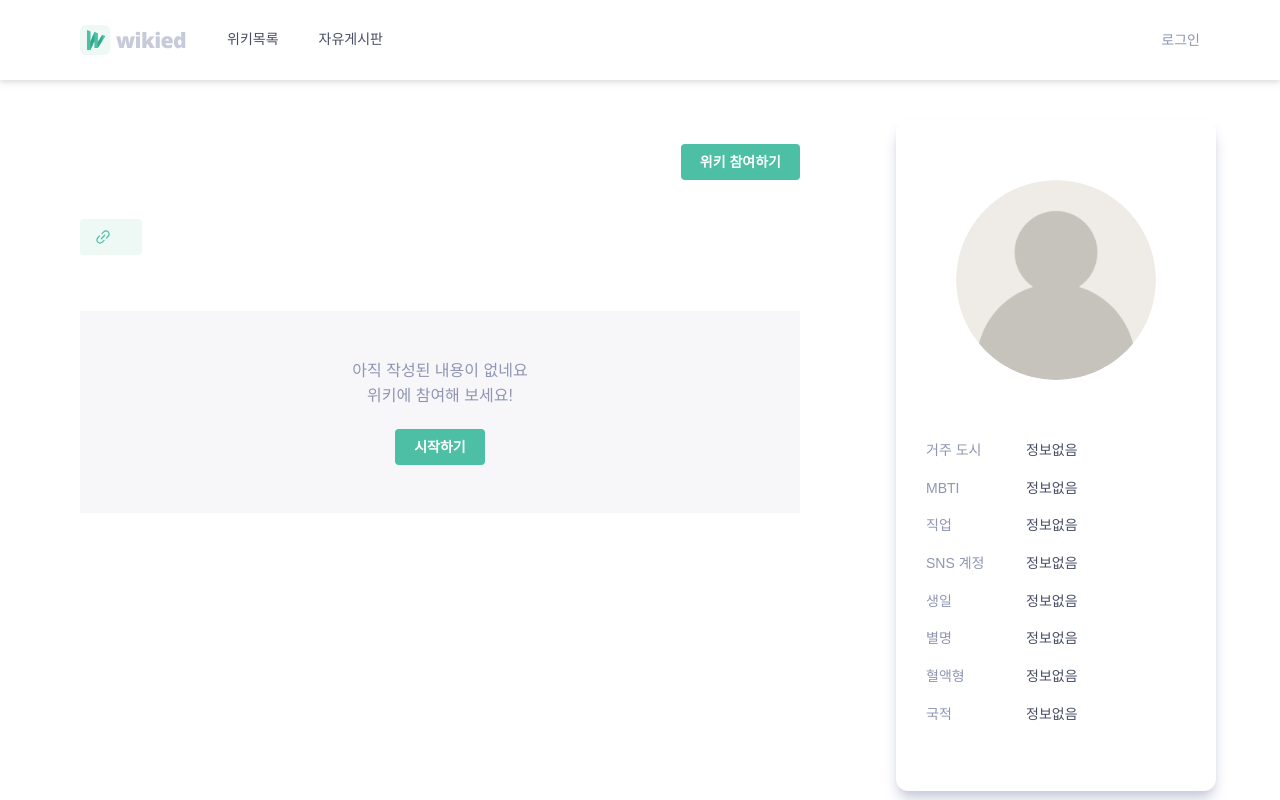
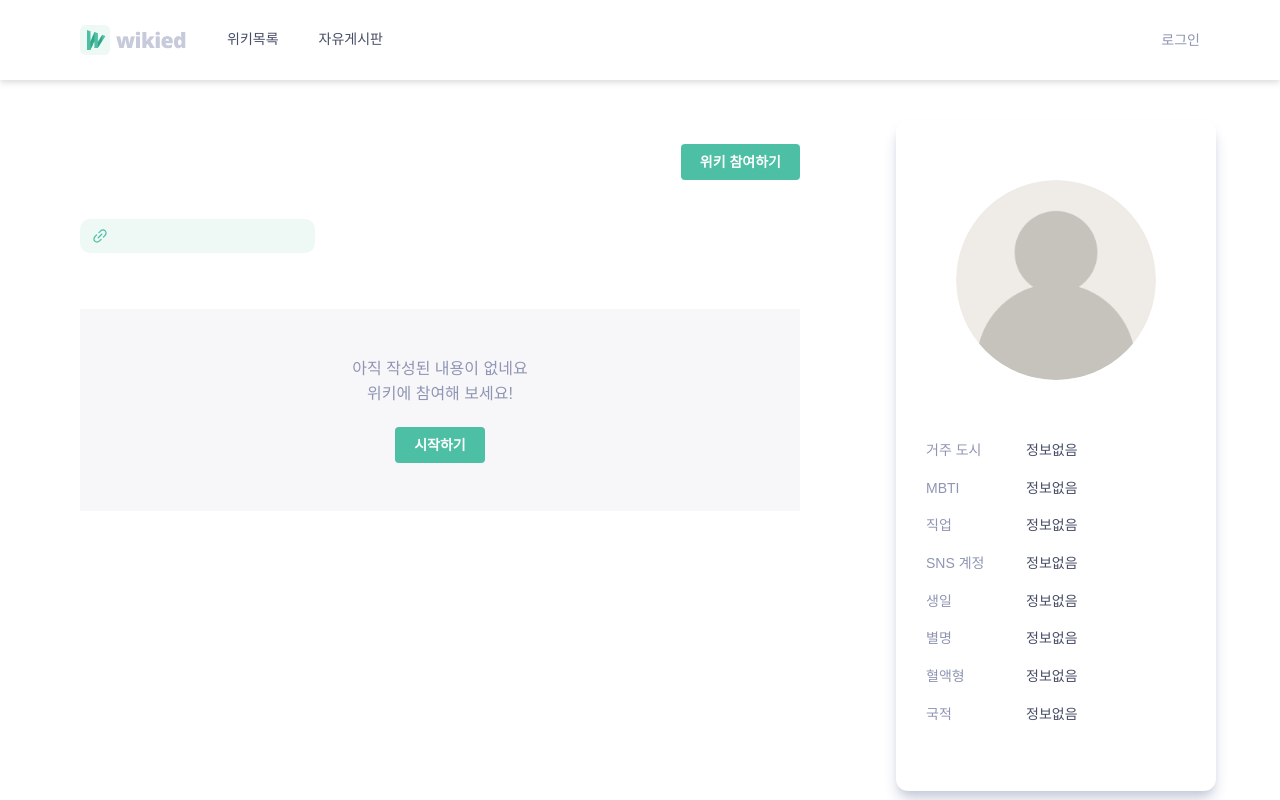
Before and after one commit to codeit-6th-part3-7team/7team-next-project, a Next.js app: page /wiki/1 in a window 1280 px wide. Built offline with nearby package versions, Linux system fonts and the light colour scheme; no server answers; a web font is replaced by a local one.

Commit message:
refactor: 링크 복사 버튼 스타일 수정

```diff
--- a/pages/wiki/[id].tsx
+++ b/pages/wiki/[id].tsx
@@ -105,15 +105,18 @@ export default function Wiki() {
                 위키 참여하기
               </Button>
             </div>
-            <div className="w-50 md:w-[235px]">
-              <CopyButton value={wikiUrl}>
-                {({ copied, copy }) => (
-                  <Button size="sm" color={copied ? "gray.1" : "green.0"} leftSection={<Image src={ic_copy_link} alt="위키링크복사하기" />} onClick={copy}>
-                    <div className="truncate text-sm font-normal text-green-300">{copied ? "Copied!" : wikiUrl}</div>
-                  </Button>
-                )}
-              </CopyButton>
-            </div>
+            <CopyButton value={wikiUrl}>
+              {({ copied, copy }) => (
+                <button
+                  type="button"
+                  className={`flex h-[34px] max-w-[235px] items-center gap-1 rounded-[10px] px-[10px] text-green-300 ${copied ? "bg-gray-200" : "bg-green-100 hover:brightness-95"}`}
+                  onClick={copy}
+                >
+                  <Image className="h-5 w-5" src={ic_copy_link} alt="위키링크복사하기" />
+                  <div className="truncate text-sm font-normal">{copied ? "Copied!" : wikiUrl}</div>
+                </button>
+              )}
+            </CopyButton>
           </div>
           <div className="xl:fixed xl:left-[70%] xl:top-[120px]">
             <ProfileCard profileData={profileData} profileImage={wikiData.image} toggleProfile={toggleProfile} isProfileOpen={isProfileOpen} />
```
